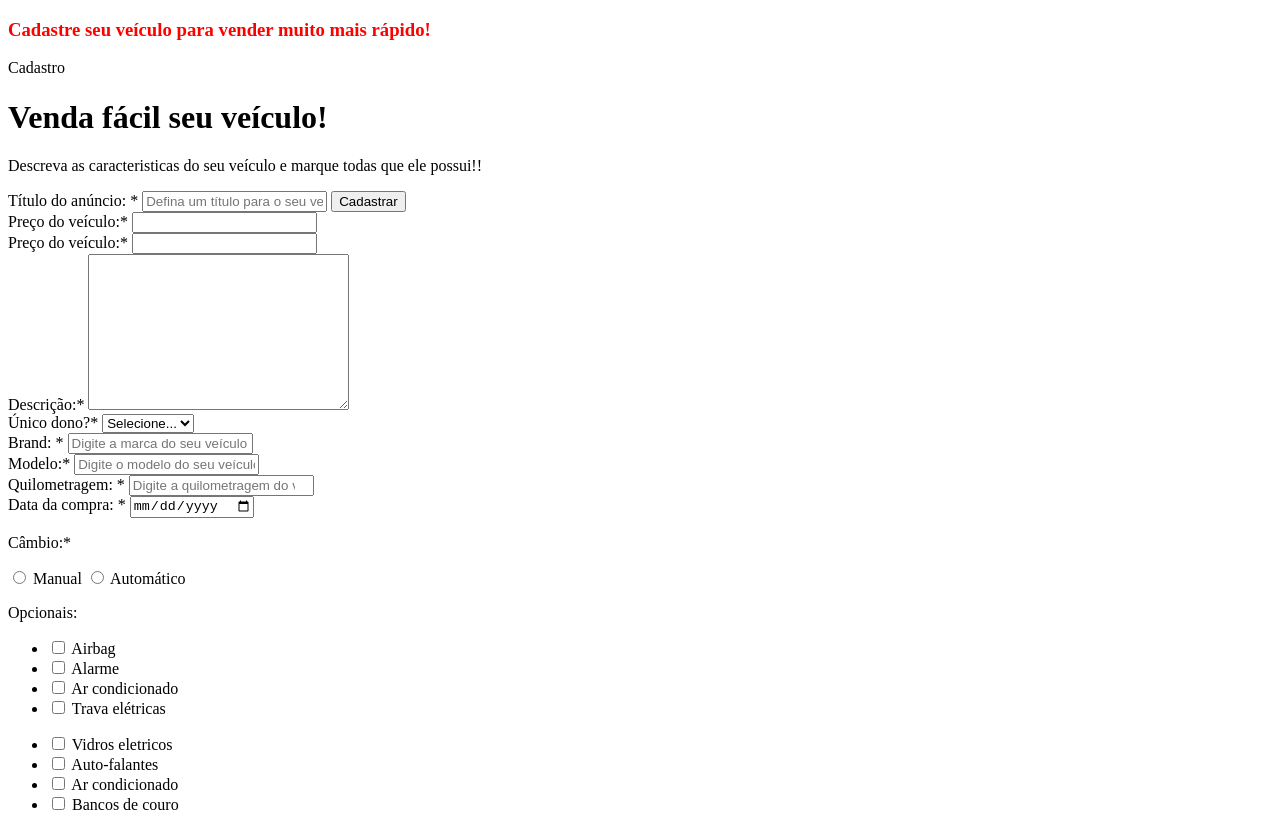
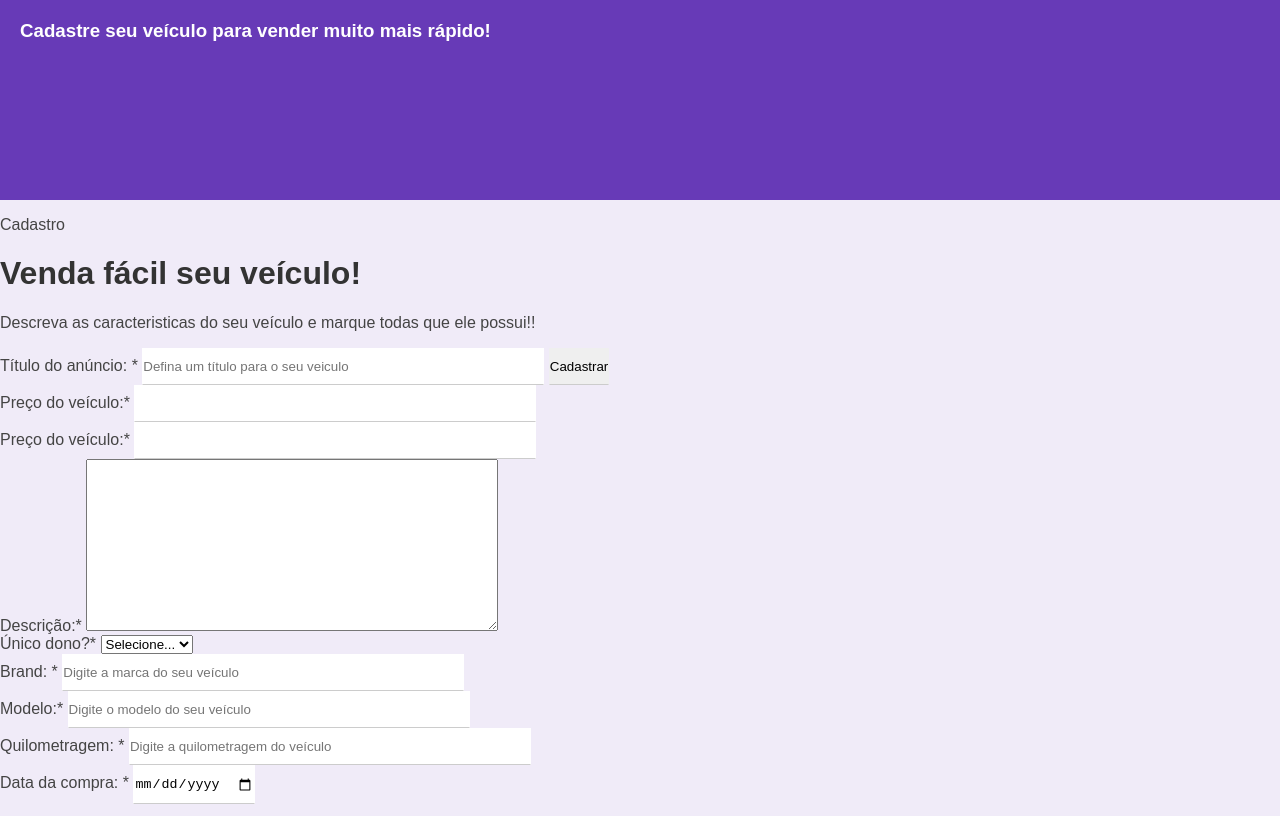
Before and after one commit to amenadel/projetos-estaticos, a plain HTML site: page projeto2/index.html in a window 1280 px wide. Shown: the top 816 px of the page. Drawn offline with Linux system fonts and the light colour scheme.

Commit message:
Reset cabecalho

```diff
--- a/projeto2/index.html
+++ b/projeto2/index.html
@@ -8,7 +8,9 @@
     <title>Document</title>
 </head>
 <body>
-    <div>
+
+    <div class="container">
+        <div class="header">
             <h3>Cadastre seu veículo para vender muito mais rápido!</h3>
         </div>
         <div class="form-container"><!-- Inicio .form-container-->
@@ -156,5 +158,6 @@
             </div><!--form-body-->
 
         </div><!--Fim form-container-->
+    </div>
 </body>
 </html>
--- a/projeto2/style.css
+++ b/projeto2/style.css
@@ -1,4 +1,52 @@
-h3
+/*  reset  */
+body
 {
-    color: red;
+    margin: 0;
+    padding: 0;
+    font-family: Arial, Helvetica, sans-serif;
+    background-color: #f0ebf8;
 }
+
+h1, h2, h3, h4, h5
+{
+    color: #333;
+}
+
+p, label
+{
+    color: #444;
+}
+
+input
+{
+    border: 1px solid transparent ;
+    border-bottom: 1px solid #ccc;
+    padding: 10px 0px;
+}
+
+input[type=text], input[type=number], input[type=data], input[type=file]
+{
+    width: 400px;
+}
+
+
+textarea
+{
+    padding: 10px 5px;
+    width: 400px;
+}
+
+/*Cabeçalho da página*/
+
+.header
+{
+    height: 160px;
+    padding: 20px;
+    background-color: #673AB7;
+}
+
+.header h3
+{
+    color: #fff;
+    margin-top: 0;
+}
```
Lines whose indentation alone changed are shown as unchanged.
